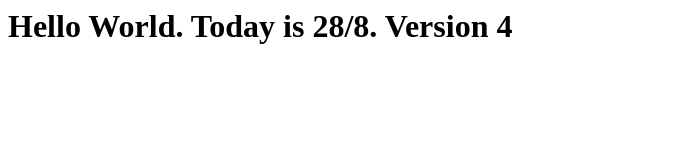
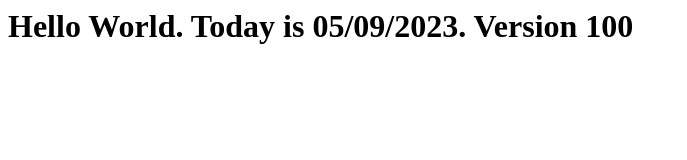
Before and after one commit to longtd87/mock2023, a plain HTML site: page index.html in a window 1280 px wide. Shown: the whole page, without its empty margins (0-687 px from the left). Drawn offline with Linux system fonts and the light colour scheme.

Commit message:
Update index.html

```diff
--- a/index.html
+++ b/index.html
@@ -1 +1 @@
-<h1>Hello World. Today is 28/8. Version 4</h1>
+<h1>Hello World. Today is 05/09/2023. Version 100 </h1>
```
